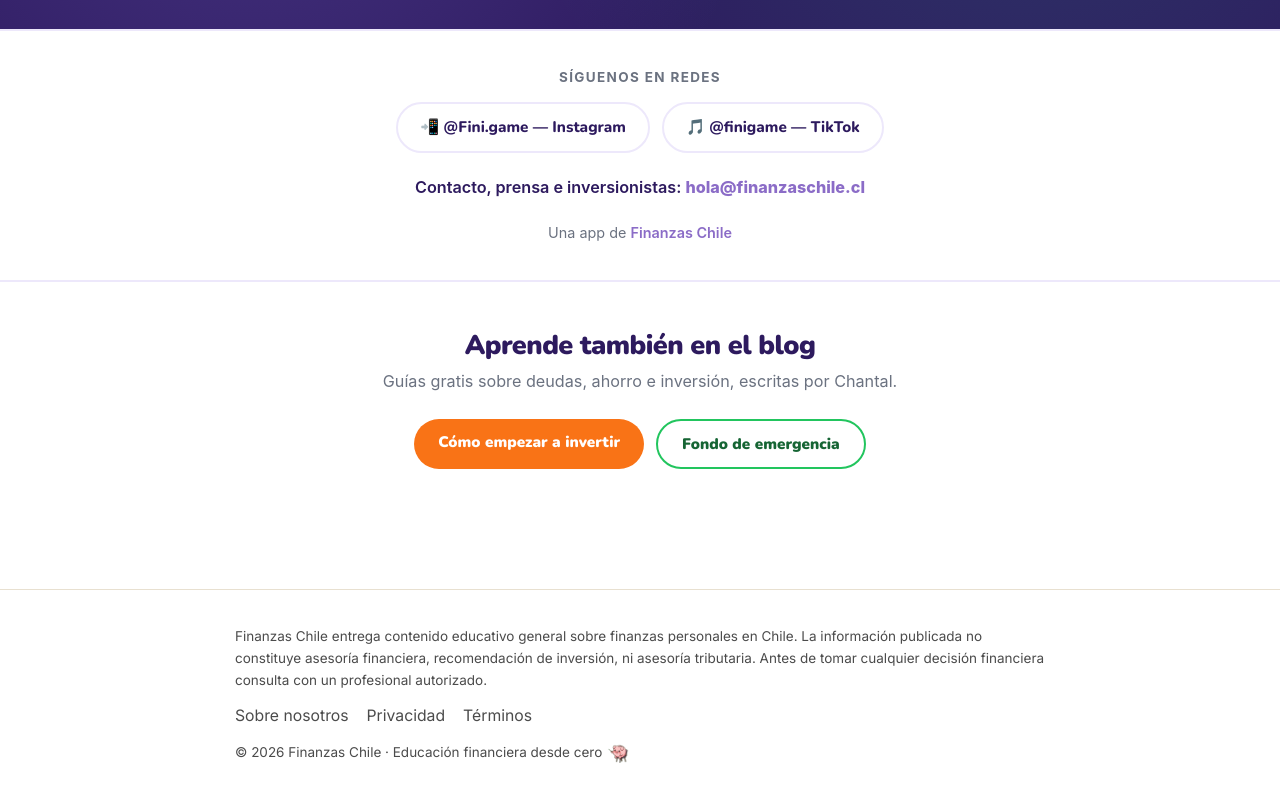
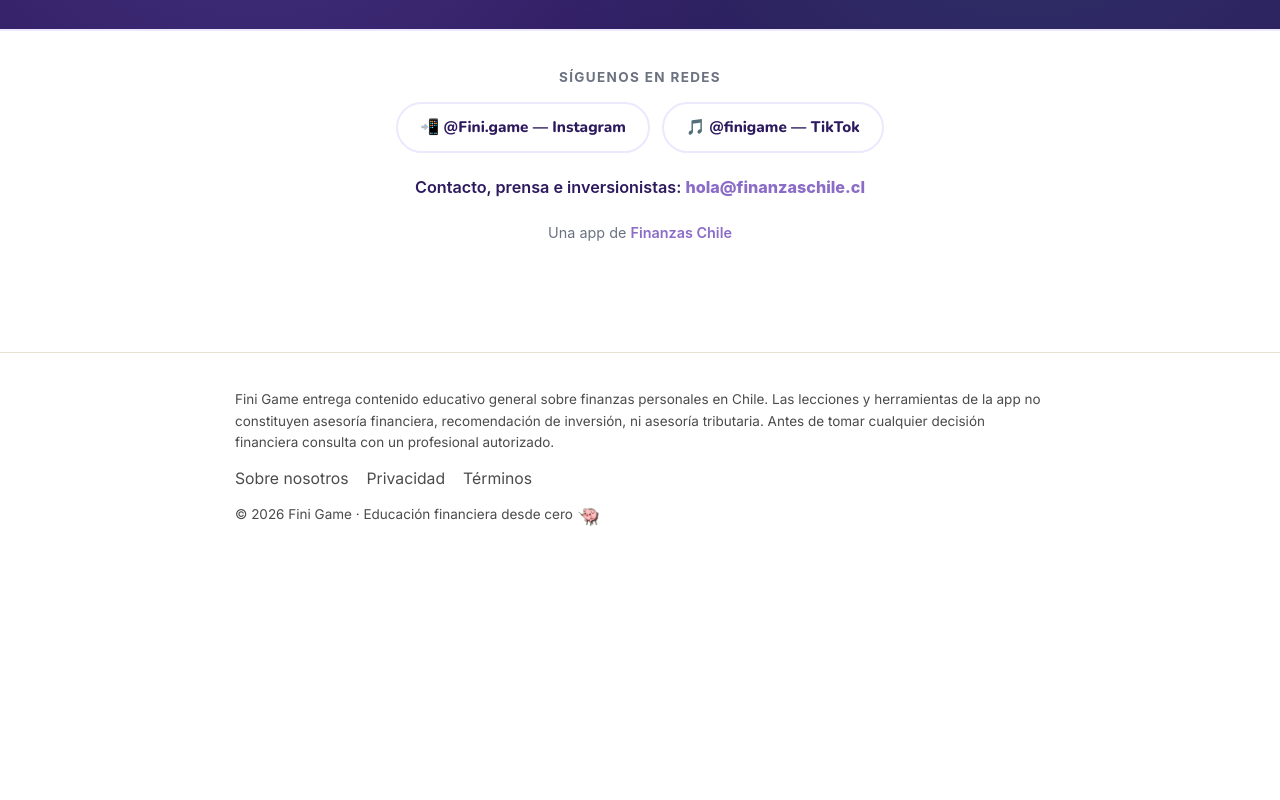
Before and after one commit to caracena/finigame, a plain HTML site: page index.html in a window 1280 px wide. Shown: the part 4171-4971 px from the top of the page. After the commit the page ends 4733 px from the top, so only its background shows below. Drawn offline with nearby package versions, Linux system fonts and the light colour scheme.

Commit message:
Remove blog section and rebrand footer to Fini Game
- Drop the "Aprende también en el blog" section
- Adapt the legal disclaimer and copyright line to Fini Game

Co-Authored-By: Claude Opus 5.5 <noreply@anthropic.com>

```diff
--- a/index.html
+++ b/index.html
@@ -189,15 +189,6 @@
     <p class="owned-by" data-astro-cid-s5qrnmmc>Una app de <a href="https://finanzaschile.cl/" data-astro-cid-s5qrnmmc>Finanzas Chile</a></p>
   </div>
 
-  <!-- BRIDGE -->
-  <div class="bridge-section" data-astro-cid-s5qrnmmc>
-    <h2 data-astro-cid-s5qrnmmc>Aprende también en el blog</h2>
-    <p data-astro-cid-s5qrnmmc>Guías gratis sobre deudas, ahorro e inversión, escritas por Chantal.</p>
-    <div class="bridge-links" data-astro-cid-s5qrnmmc>
-      <a href="https://finanzaschile.cl/invertir/como-empezar-a-invertir/" class="btn-bridge-orange" data-astro-cid-s5qrnmmc>Cómo empezar a invertir</a>
-      <a href="https://finanzaschile.cl/ahorrar/fondo-de-emergencia/" class="btn-bridge-green" data-astro-cid-s5qrnmmc>Fondo de emergencia</a>
-    </div>
-  </div>
 
 </div>
 </main>
@@ -205,8 +196,8 @@
 <footer class="border-t border-[var(--color-border)] mt-16">
   <div class="max-w-3xl mx-auto px-6 py-8 text-sm text-[var(--color-carbon-soft)] space-y-3">
     <p class="text-xs leading-relaxed">
-      Finanzas Chile entrega contenido educativo general sobre finanzas personales en Chile.
-      La información publicada no constituye asesoría financiera, recomendación de inversión,
+      Fini Game entrega contenido educativo general sobre finanzas personales en Chile.
+      Las lecciones y herramientas de la app no constituyen asesoría financiera, recomendación de inversión,
       ni asesoría tributaria. Antes de tomar cualquier decisión financiera consulta con un
       profesional autorizado.
     </p>
@@ -215,7 +206,7 @@
       <a href="https://finanzaschile.cl/politica-de-privacidad/" class="hover:text-[var(--color-sage-deep)]">Privacidad</a>
       <a href="https://finanzaschile.cl/terminos-y-condiciones/" class="hover:text-[var(--color-sage-deep)]">Términos</a>
     </p>
-    <p class="text-xs flex items-center gap-1">© 2026 Finanzas Chile · Educación financiera desde cero <img src="assets/pig2.png" alt="Fini" class="w-5 h-5 inline object-contain"></p>
+    <p class="text-xs flex items-center gap-1">© 2026 Fini Game · Educación financiera desde cero <img src="assets/pig2.png" alt="Fini" class="w-5 h-5 inline object-contain"></p>
   </div>
 </footer>
 
```
